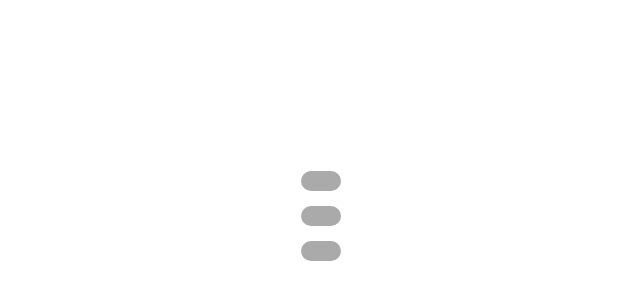
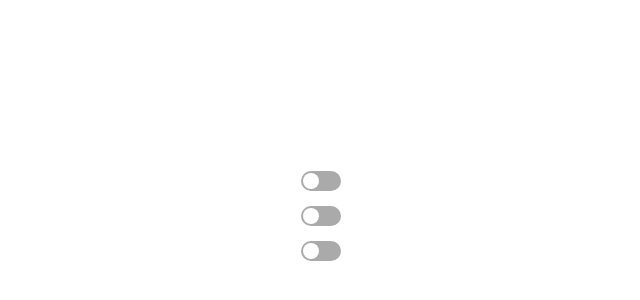
Before and after one commit to Tiff-Hu/sun_hero, a plain HTML site: page index4.html in a window 1280 px wide. Shown: the part 184-484 px from the top of the page, 319-959 px from the left. Drawn offline with Linux system fonts and the light colour scheme.

Commit message:
Update index4.html

```diff
--- a/index4.html
+++ b/index4.html
@@ -3,9 +3,9 @@
 <head>
     <meta charset="UTF-8">
     <meta name="viewport" content="width=device-width, initial-scale=1.0">
-    <title>Toggle Switches</title>
+    <title>Refined Toggle Switches</title>
     <style>
-        /* Ensure transparent background */
+        /* Transparent background */
         html, body {
             margin: 0;
             padding: 0;
@@ -29,7 +29,7 @@
             cursor: pointer;
         }
 
-        /* The switch itself */
+        /* The switch background */
         .toggle-switch {
             position: relative;
             width: 40px;
@@ -39,7 +39,7 @@
             transition: background 0.3s ease;
         }
 
-        /* The circle inside the switch */
+        /* The moving dot (thumb) */
         .toggle-thumb {
             position: absolute;
             top: 2px;
@@ -65,13 +65,19 @@
 
     <div class="container">
         <div class="toggle-container" onclick="toggleSwitch(this)">
-            <div class="toggle-switch"></div>
+            <div class="toggle-switch">
+                <div class="toggle-thumb"></div>
+            </div>
         </div>
         <div class="toggle-container" onclick="toggleSwitch(this)">
-            <div class="toggle-switch"></div>
+            <div class="toggle-switch">
+                <div class="toggle-thumb"></div>
+            </div>
         </div>
         <div class="toggle-container" onclick="toggleSwitch(this)">
-            <div class="toggle-switch"></div>
+            <div class="toggle-switch">
+                <div class="toggle-thumb"></div>
+            </div>
         </div>
     </div>
 
```
